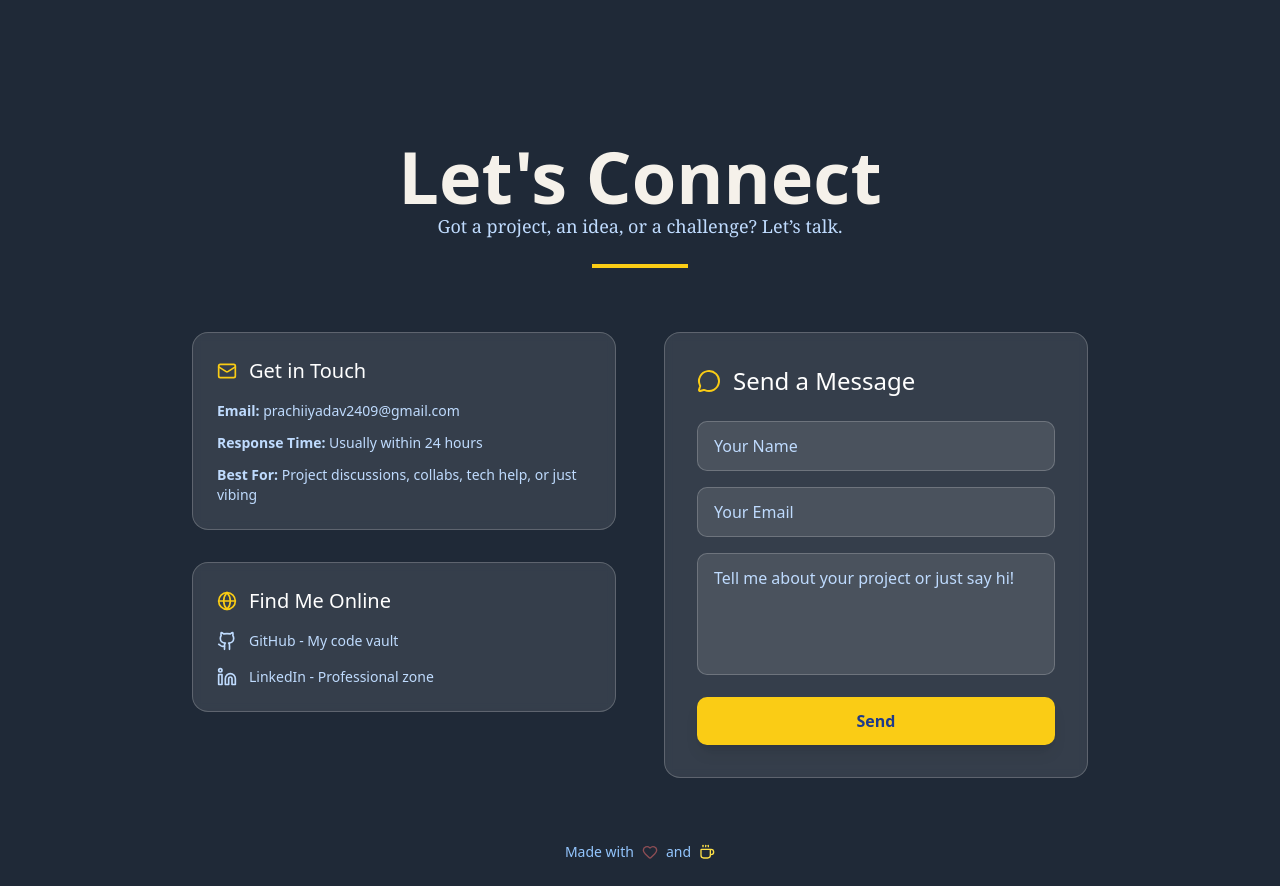
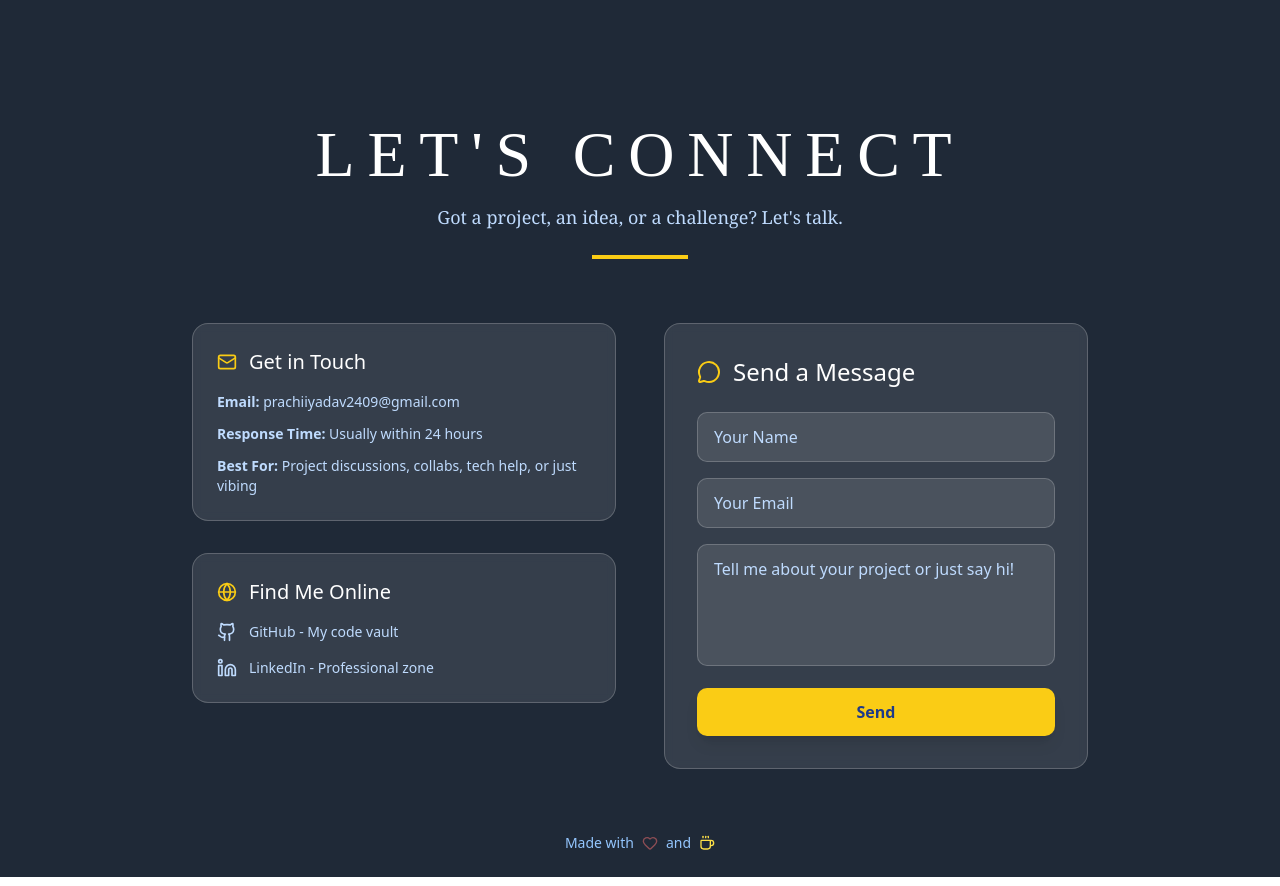
Before and after one commit to pprachhiii/Prachi-s-Portfolio, a React (Vite) app: page / in a window 1280 px wide. Shown: the part 8280-9166 px from the top of the page. Built offline with nearby package versions, Linux system fonts and the light colour scheme.

Commit message:
Revamp header in ContactSection component
Updated header styling and content in ContactSection.

```diff
--- a/src/components/ContactSection.tsx
+++ b/src/components/ContactSection.tsx
@@ -48,14 +48,29 @@ const ContactSection = () => {
 
       <div className="max-w-4xl mx-auto">
         {/* Header */}
-        <div className="text-center mb-16">
-          <h2 className="text-5xl md:text-7xl font-black mt-3">Let's Connect</h2>
-          <p className="text-lg text-blue-200 max-w-2xl mx-auto font-serif">
-            Got a project, an idea, or a challenge? Let’s talk.
-          </p>
-          <div className="w-24 h-1 bg-yellow-400 mx-auto mt-6" />
-        </div>
+      <div className="text-center mb-16">
+  <h2
+    className="
+      uppercase
+      tracking-[0.2em]
+      text-white
+      leading-[0.85]
+      whitespace-pre-line
+    "
+    style={{
+      fontFamily: 'var(--serif-display)',
+      fontSize: 'clamp(2rem,5vw,4rem)',
+    }}
+  >
+    LET'S CONNECT
+  </h2>
 
+  <p className="mt-5 text-lg text-blue-200 max-w-2xl mx-auto font-serif">
+    Got a project, an idea, or a challenge? Let's talk.
+  </p>
+
+  <div className="w-24 h-1 bg-yellow-400 mx-auto mt-6" />
+</div>
         {/* Contact grid */}
         <div className="grid md:grid-cols-2 gap-12">
           {/* Left: Contact Info */}
```
